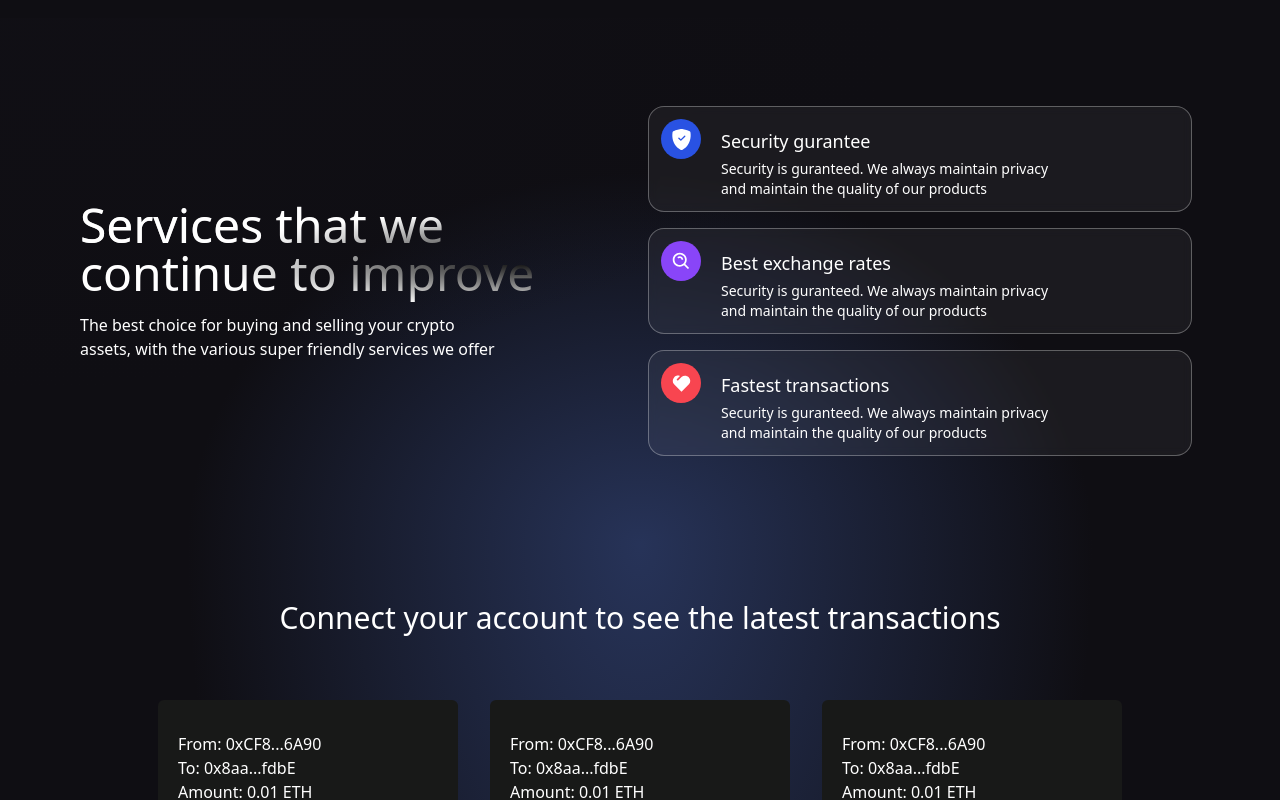
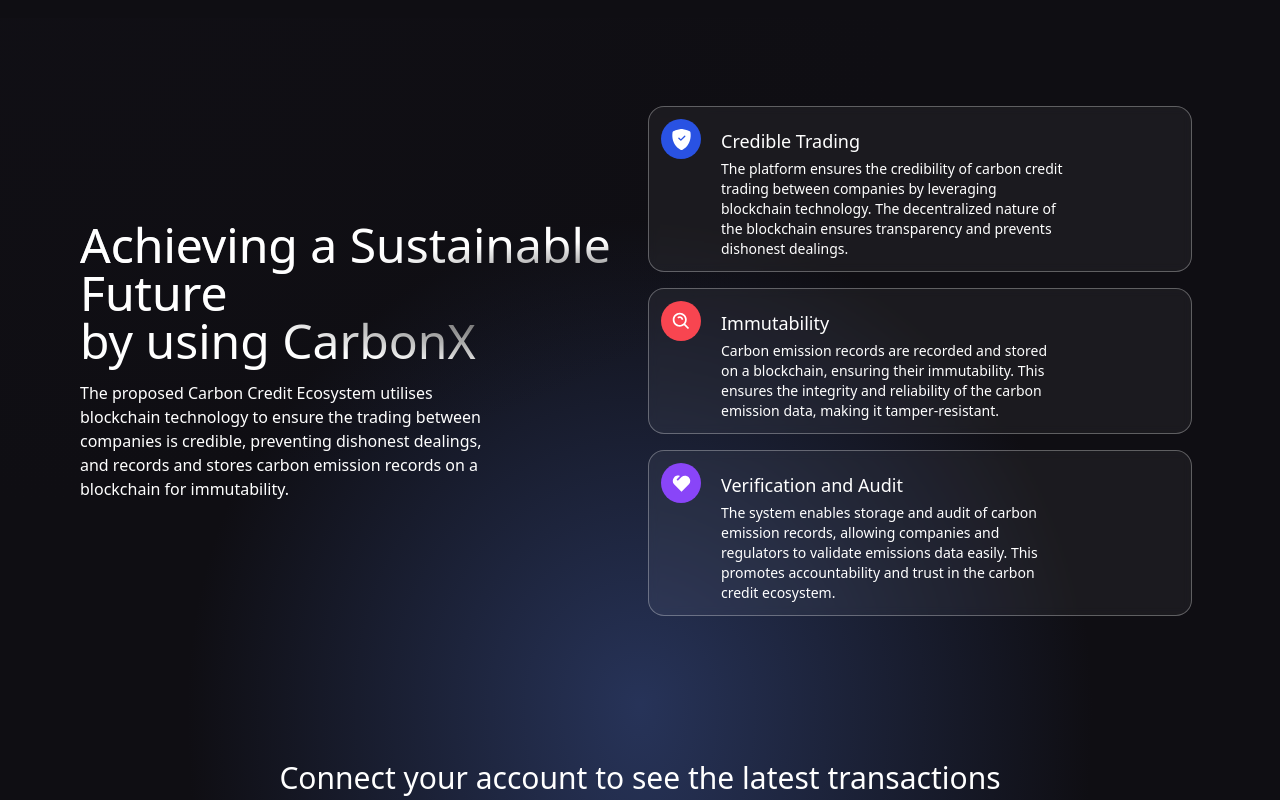
Before and after one commit to LesterCSH/CarbonX, a React (Vite) app in the folder react_front-end/client/: page / in a window 1280 px wide. Shown: the part 720-1520 px from the top of the page. Built offline with nearby package versions, Linux system fonts and the light colour scheme; no server answers.

Commit message:
Add files via upload

```diff
--- a/react_front-end/client/src/components/Services.jsx
+++ b/react_front-end/client/src/components/Services.jsx
@@ -22,34 +22,35 @@
     <div className="flex mf:flex-row flex-col items-center justify-between md:p-20 py-12 px-4">
       <div className="flex-1 flex flex-col justify-start items-start">
         <h1 className="text-white text-3xl sm:text-5xl py-2 text-gradient ">
-          Services that we
+          Achieving a Sustainable Future
           <br />
-          continue to improve
+          by using CarbonX
         </h1>
         <p className="text-left my-2 text-white font-light md:w-9/12 w-11/12 text-base">
-          The best choice for buying and selling your crypto assets, with the
-          various super friendly services we offer
+        The proposed Carbon Credit Ecosystem utilises blockchain technology to ensure
+        the trading between companies is credible, preventing dishonest dealings,
+        and records and stores carbon emission records on a blockchain for immutability.
         </p>
       </div>
 
       <div className="flex-1 flex flex-col justify-start items-center">
         <ServiceCard
           color="bg-[#2952E3]"
-          title="Security gurantee"
+          title="Credible Trading"
           icon={<BsShieldFillCheck fontSize={21} className="text-white" />}
-          subtitle="Security is guranteed. We always maintain privacy and maintain the quality of our products"
+          subtitle="The platform ensures the credibility of carbon credit trading between companies by leveraging blockchain technology. The decentralized nature of the blockchain ensures transparency and prevents dishonest dealings."
+        />
+        <ServiceCard
+          color="bg-[#F84550]"
+          title="Immutability"
+          icon={<BiSearchAlt fontSize={21} className="text-white" />}
+          subtitle="Carbon emission records are recorded and stored on a blockchain, ensuring their immutability. This ensures the integrity and reliability of the carbon emission data, making it tamper-resistant."
         />
         <ServiceCard
           color="bg-[#8945F8]"
-          title="Best exchange rates"
-          icon={<BiSearchAlt fontSize={21} className="text-white" />}
-          subtitle="Security is guranteed. We always maintain privacy and maintain the quality of our products"
-        />
-        <ServiceCard
-          color="bg-[#F84550]"
-          title="Fastest transactions"
+          title="Verification and Audit"
           icon={<RiHeart2Fill fontSize={21} className="text-white" />}
-          subtitle="Security is guranteed. We always maintain privacy and maintain the quality of our products"
+          subtitle="The system enables storage and audit of carbon emission records, allowing companies and regulators to validate emissions data easily. This promotes accountability and trust in the carbon credit ecosystem."
         />
       </div>
     </div>
```
